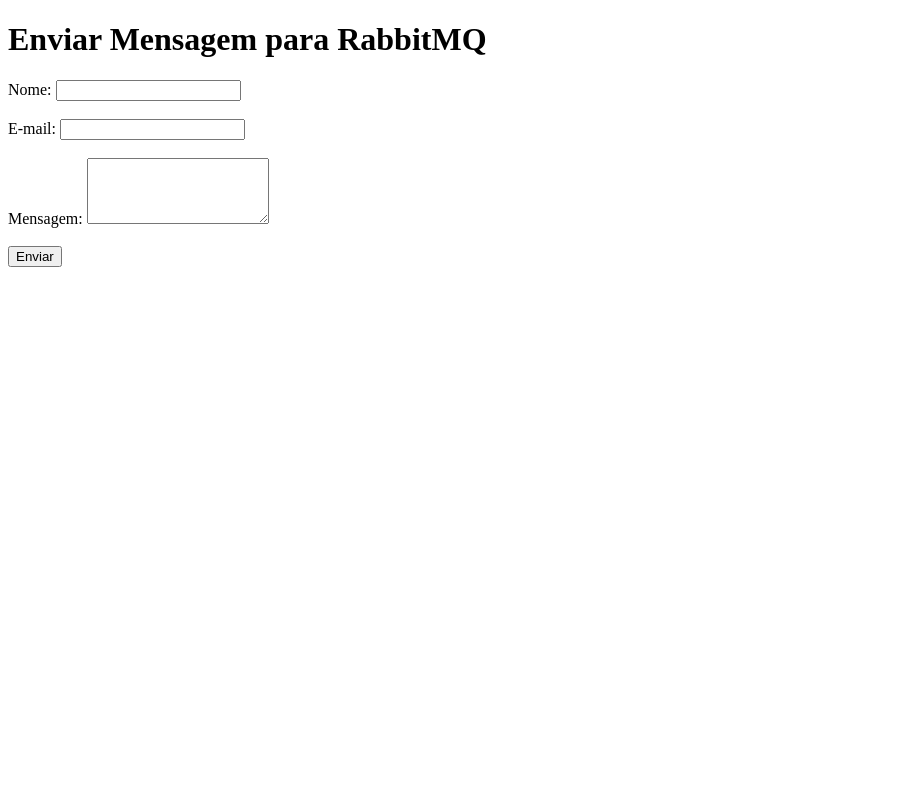
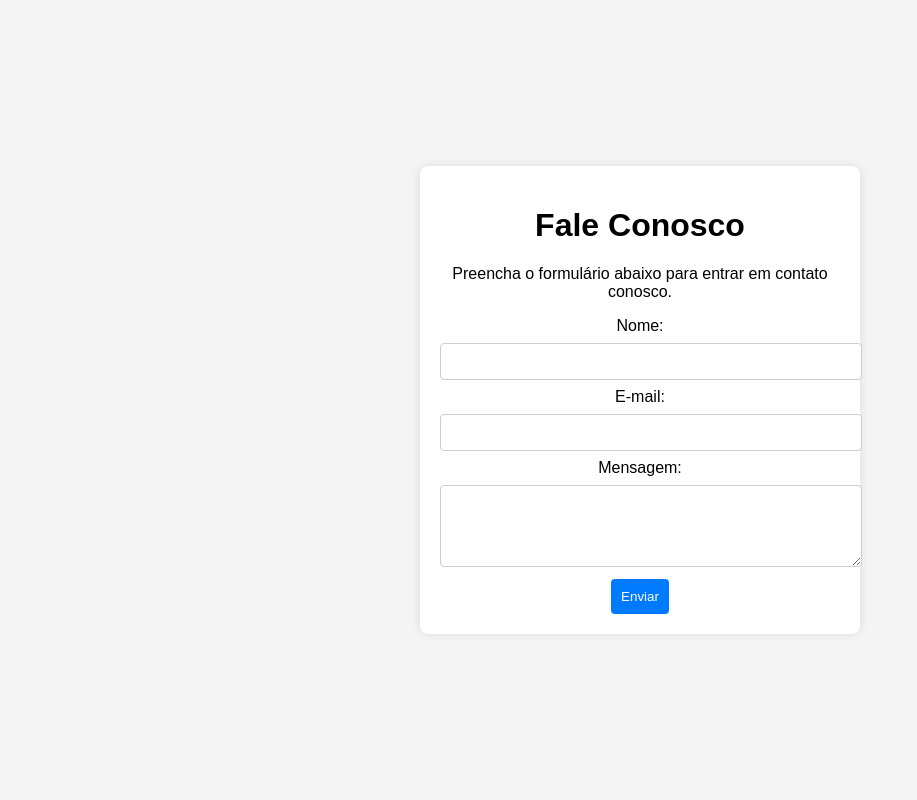
Before and after one commit to PedroRezende14/Projeto-Final-Dev-Web-2-, a Flask app: page / in a window 1280 px wide. Shown: the whole page, without its empty margins (0-917 px from the left). Run offline with Flask 3, Linux system fonts and the light colour scheme.

Commit message:
Update index.html

```diff
--- a/templates/index.html
+++ b/templates/index.html
@@ -1,26 +1,80 @@
 <!DOCTYPE html>
 <html lang="pt-BR">
+
 <head>
     <meta charset="UTF-8">
     <meta name="viewport" content="width=device-width, initial-scale=1.0">
-    <title>Formulário para RabbitMQ</title>
+    <title>Fale Conosco - Empresa XYZ</title>
+    <style>
+        body {
+            font-family: Arial, sans-serif;
+            background-color: #f4f4f4;
+            margin: 0;
+            padding: 0;
+            display: flex;
+            justify-content: center;
+            align-items: center;
+            height: 100vh;
+        }
+
+        .container {
+            background: white;
+            padding: 20px;
+            border-radius: 8px;
+            box-shadow: 0px 0px 10px rgba(0, 0, 0, 0.1);
+            text-align: center;
+            width: 400px;
+        }
+
+        input,
+        textarea {
+            width: 100%;
+            padding: 10px;
+            margin: 8px 0;
+            border: 1px solid #ccc;
+            border-radius: 4px;
+        }
+
+        button {
+            background-color: #007BFF;
+            color: white;
+            padding: 10px;
+            border: none;
+            border-radius: 4px;
+            cursor: pointer;
+        }
+
+        .hidden {
+            display: none;
+        }
+    </style>
+    <script>
+        document.getElementById('contact-form').addEventListener('submit', function (event) {
+            event.preventDefault();
+            document.getElementById('success-message').classList.remove('hidden');
+        });
+
+    </script>
 </head>
+
 <body>
-    <h1>Enviar Mensagem para RabbitMQ</h1>
-    <form action="/enviar" method="POST">
+    <div class="container">
+        <h1>Fale Conosco</h1>
+        <p>Preencha o formulário abaixo para entrar em contato conosco.</p>
+        <form id="contact-form" action="/enviar" method="POST">
             <label for="nome">Nome:</label>
             <input type="text" id="nome" name="nome" required>
-        <br><br>
 
             <label for="email">E-mail:</label>
             <input type="email" id="email" name="email" required>
-        <br><br>
 
             <label for="mensagem">Mensagem:</label>
             <textarea id="mensagem" name="mensagem" rows="4" required></textarea>
-        <br><br>
 
             <button type="submit">Enviar</button>
         </form>
+        <p id="success-message" class="hidden">Sua mensagem foi enviada com sucesso!</p>
+    </div>
 </body>
+
 </html>
```
Lines whose indentation alone changed are shown as unchanged.
